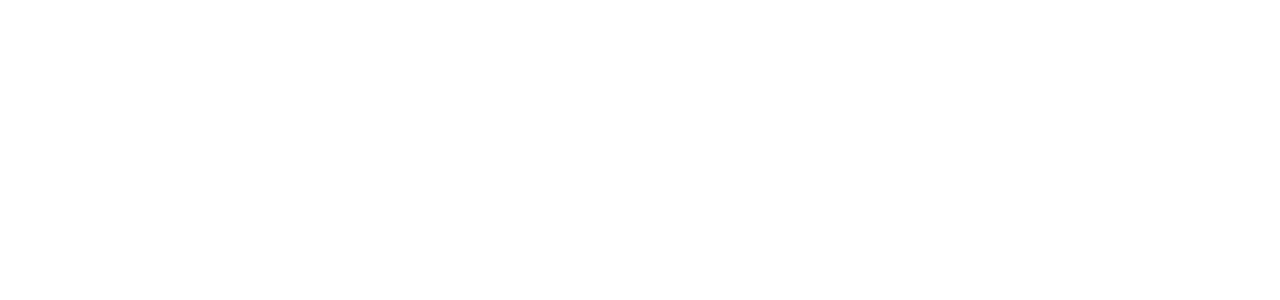
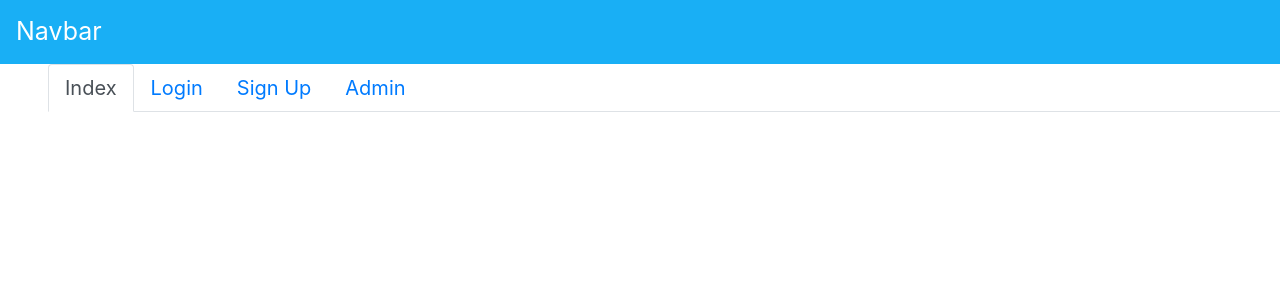
Before and after one commit to jwolfe890/phpCrud, a PHP site: page / in a window 1280 px wide. Before the commit the part shown is empty. Shown: the top 300 px of the page. Run offline with PHP 8.4, Linux system fonts and the light colour scheme.

Commit message:
added bootsrap nav

```diff
--- /dev/null
+++ b/css/custom.css
@@ -0,0 +1,16 @@
+body {
+    background-color: white;
+    font-size: 20px;
+    margin: 0;
+    padding: 0;
+}
+
+.navbar {
+    background-color: #19aff5;
+}
+
+.crud {
+    width: auto;
+    color: white !important;
+    font-size: 25px;
+}
--- a/index.php
+++ b/index.php
@@ -7,14 +7,52 @@
 
     <!-- Bootstrap CSS -->
     <link rel="stylesheet" href="https://stackpath.bootstrapcdn.com/bootstrap/4.1.0/css/bootstrap.min.css" integrity="sha384-9gVQ4dYFwwWSjIDZnLEWnxCjeSWFphJiwGPXr1jddIhOegiu1FwO5qRGvFXOdJZ4" crossorigin="anonymous">
+    <link rel="stylesheet" href="./css/custom.css">
 
     <title>CRUD  APPLICATION -- INDEX PAGE</title>
   </head>
   <body>
 
+<nav class="navbar navbar-expand-lg navbar-light">
+  <a class="navbar-brand crud" href="#">Navbar</a>
+  <button class="navbar-toggler" type="button" data-toggle="collapse" data-target="#navbarSupportedContent" aria-controls="navbarSupportedContent" aria-expanded="false" aria-label="Toggle navigation">
+    <span class="navbar-toggler-icon"></span>
+  </button>
 
+  <!-- <div class="collapse navbar-collapse" id="navbarSupportedContent">
+    <ul class="navbar-nav mr-auto">
+      <li class="nav-item">
+        <a class="nav-link" href="#">Home <span class="sr-only">(current)</span></a>
+      </li>
+      <li class="nav-item">
+        <a class="nav-link" href="#">Link</a>
+      </li>
+    </ul>
+  </div> -->
+</nav>
 
+<ul class="nav nav-tabs ml-5" role="tablist">
+  <li class="nav-item">
+    <a class="nav-link active" href="#index" role="tab" data-toggle="tab">Index</a>
+  </li>
+  <li class="nav-item">
+    <a class="nav-link" href="#login" role="tab" data-toggle="tab">Login</a>
+  </li>
+  <li class="nav-item">
+    <a class="nav-link" href="#signup" role="tab" data-toggle="tab">Sign Up</a>
+  </li>
+  <li class="nav-item">
+    <a class="nav-link" href="#admin" role="tab" data-toggle="tab">Admin</a>
+  </li>
+</ul>
 
+<!-- Tab panes -->
+<div class="tab-content">
+  <div role="tabpanel" class="tab-pane fade in active" id="index">...</div>
+  <div role="tabpanel" class="tab-pane fade" id="login">bbb</div>
+  <div role="tabpanel" class="tab-pane fade" id="signup">ccc</div>
+  <div role="tabpanel" class="tab-pane fade" id="admin">ccc</div>
+</div>
 
     <!-- Optional JavaScript -->
     <!-- jQuery first, then Popper.js, then Bootstrap JS -->
```
